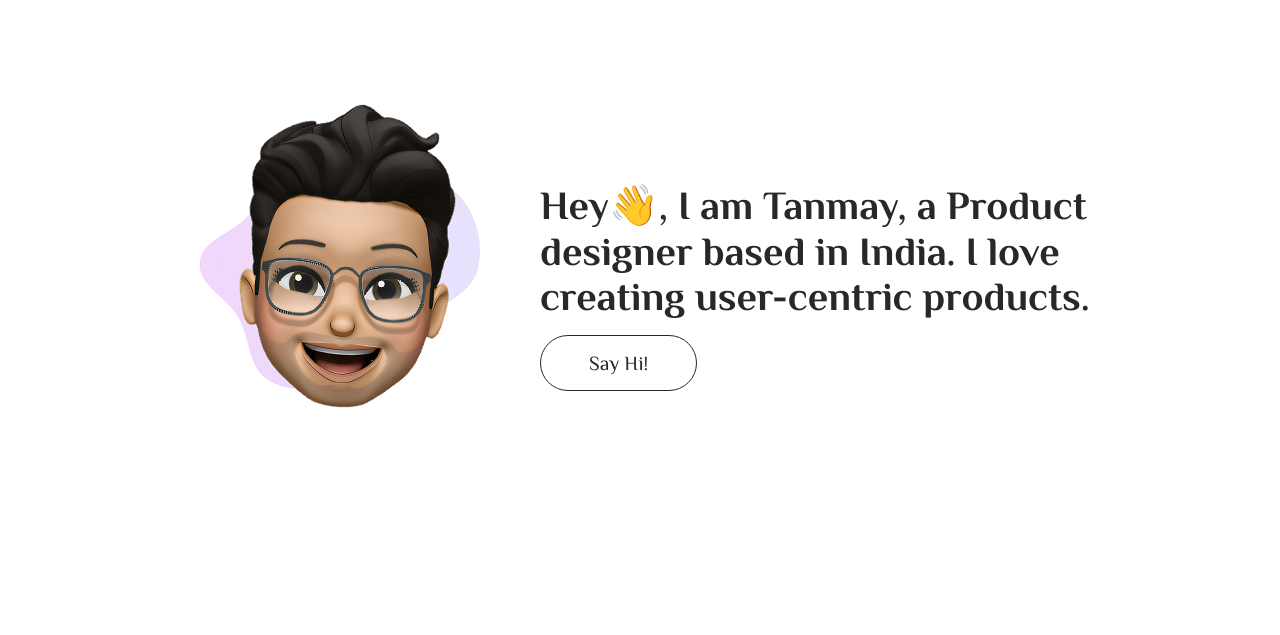
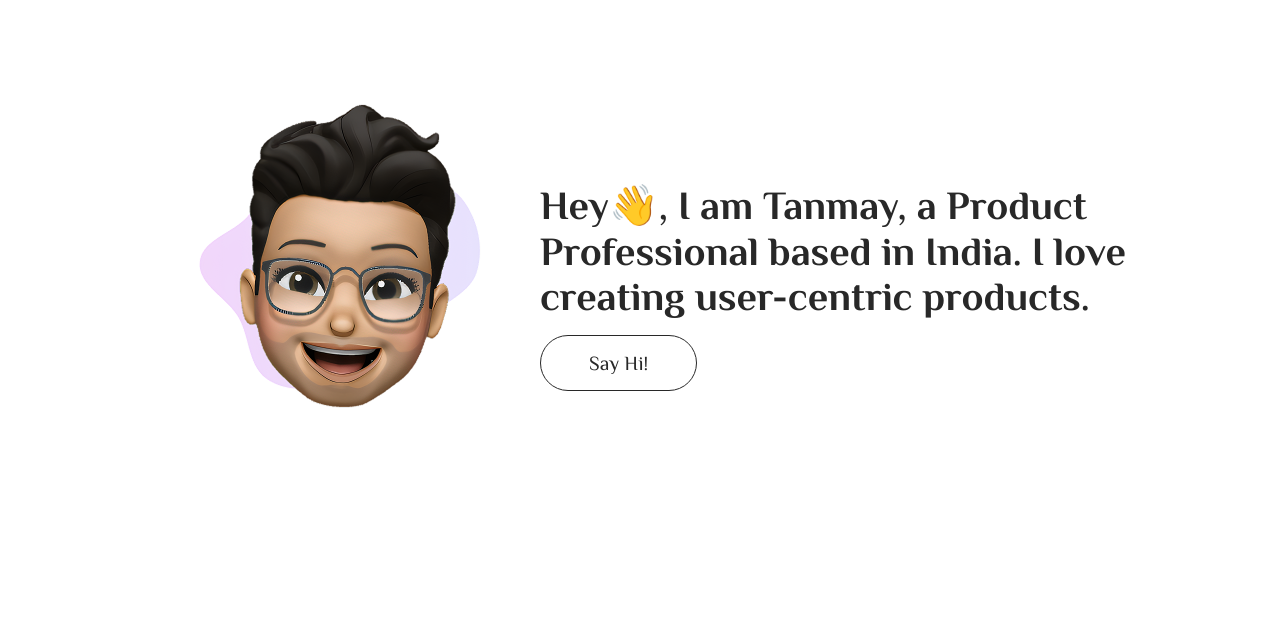
Before and after one commit to TanmayMandwekar/Portfolio, a plain HTML site: page index.html in a window 1280 px wide. Shown: the part 86-721 px from the top of the page. Drawn offline with nearby package versions, Linux system fonts and the light colour scheme; grey boxes are pictures that could not be loaded.

Commit message:
Update index.html

```diff
--- a/index.html
+++ b/index.html
@@ -43,7 +43,7 @@
                 <div class="heroContainer">
                     <img src="./images/heroImage.png" alt="" class="heroImage">
                     <div class="heroContent">
-                        <h1>Hey👋, I am Tanmay, a Product designer based in India. I love creating user-centric products.</h1>
+                        <h1>Hey👋, I am Tanmay, a Product Professional based in India. I love creating user-centric products.</h1>
                         <a href="#footer"><div class="button">Say Hi!</div></a>
                     </div>
                 </div>
```
